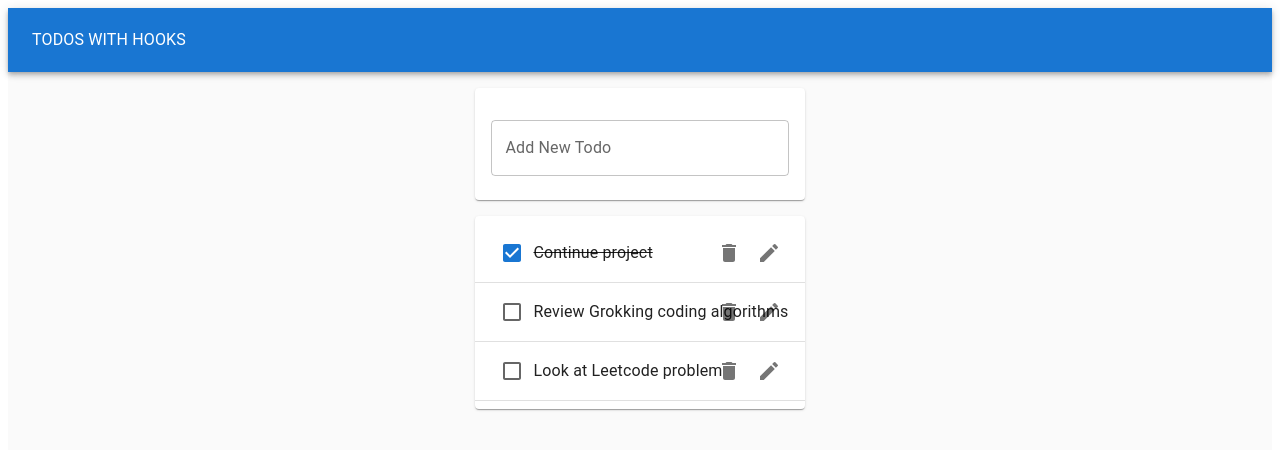
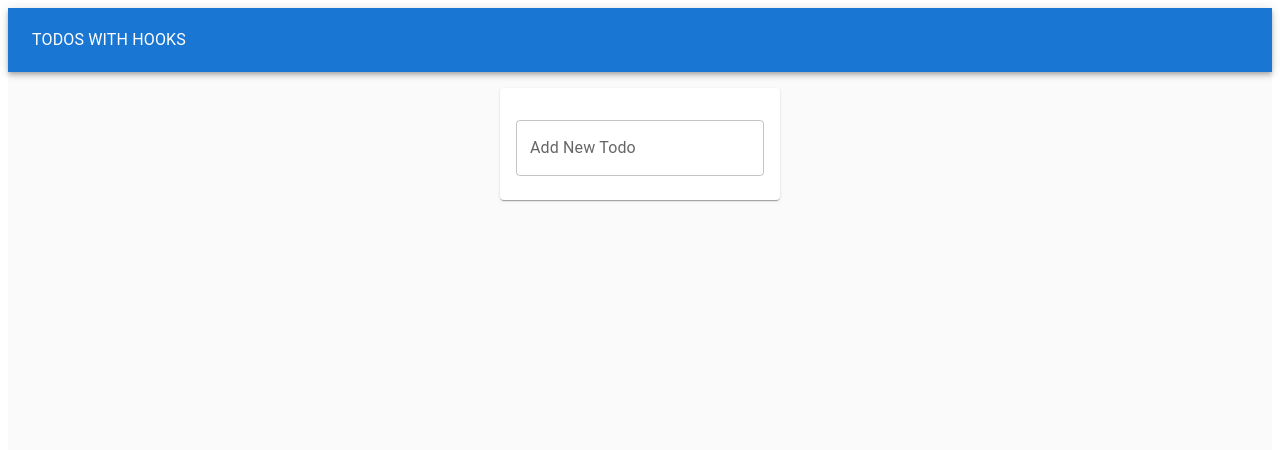
Before and after one commit to DennieCodes/todos-hooks, a React (Create React App) app: page / in a window 1280 px wide. Shown: the top 450 px of the page. Built offline with nearby package versions, Linux system fonts and the light colour scheme.

Commit message:
Added Local Storage for todos

```diff
--- a/src/EditTodoForm.js
+++ b/src/EditTodoForm.js
@@ -11,13 +11,22 @@ export default function EditTodoForm({ updateTodo, id, task, toggleEditForm }) {
 		toggleEditForm();
 	};
 
+	const toggleEdit = () => {
+		toggleEditForm();
+	};
+
 	return (
-		<form onSubmit={handleSubmit}>
+		<form
+			onSubmit={handleSubmit}
+			onBlur={toggleEdit}
+			style={{ marginLeft: '1rem', width: '100%' }}
+		>
 			<TextField
 				margin="normal"
 				value={value}
 				onChange={handleChange}
 				fullWidth
+				autoFocus
 			/>
 		</form>
 	);
--- a/src/Todo.js
+++ b/src/Todo.js
@@ -25,7 +25,7 @@ export default function Todo({
 	};
 
 	return (
-		<ListItem>
+		<ListItem style={{ height: '64px' }}>
 			{isEditing ? (
 				<EditTodoForm
 					updateTodo={updateTodo}
--- a/src/TodoApp.jsx
+++ b/src/TodoApp.jsx
@@ -1,4 +1,4 @@
-import { useState } from 'react';
+import { useState, useEffect } from 'react';
 import Typography from '@mui/material/Typography';
 import Paper from '@mui/material/Paper';
 import AppBar from '@mui/material/AppBar';
@@ -10,13 +10,18 @@ import TodoForm from './TodoForm';
 import { v4 as uuidv4 } from 'uuid';
 
 export default function TodoApp() {
-	const initialTodos = [
-		{ id: 1, task: 'Continue project', completed: true },
-		{ id: 2, task: 'Review Grokking coding algorithms', completed: false },
-		{ id: 3, task: 'Look at Leetcode problem', completed: false },
-	];
+	const initialTodos = JSON.parse(window.localStorage.getItem('todos') || '[]');
+	// const initialTodos = [
+	// 	{ id: 1, task: 'Continue project', completed: true },
+	// 	{ id: 2, task: 'Review Grokking coding algorithms', completed: false },
+	// 	{ id: 3, task: 'Look at Leetcode problem', completed: false },
+	// ];
 
 	const [todos, setTodos] = useState(initialTodos);
+
+	useEffect(() => {
+		window.localStorage.setItem('todos', JSON.stringify(todos));
+	}, [todos]);
 
 	const addTodo = (newTodoText) => {
 		setTodos([...todos, { id: uuidv4(), task: newTodoText, completed: false }]);
--- a/src/TodoList.jsx
+++ b/src/TodoList.jsx
@@ -7,26 +7,27 @@ export default function TodoList({
 	toggleTodo,
 	updateTodo,
 }) {
+	if (todos.length)
 		return (
 			<Paper>
 				<List>
-				{todos.map((todo) => {
+					{todos.map((todo, idx) => {
 						return (
-						<>
+							<div key={todo.id}>
 								<Todo
 									id={todo.id}
 									task={todo.task}
-								key={todo.id}
 									completed={todo.completed}
 									removeTodo={removeTodo}
 									toggleTodo={toggleTodo}
 									updateTodo={updateTodo}
 								/>
-							<Divider />
-						</>
+								{idx < todos.length - 1 && <Divider />}
+							</div>
 						);
 					})}
 				</List>
 			</Paper>
 		);
+	return null;
 }
```
Lines whose indentation alone changed are shown as unchanged.
